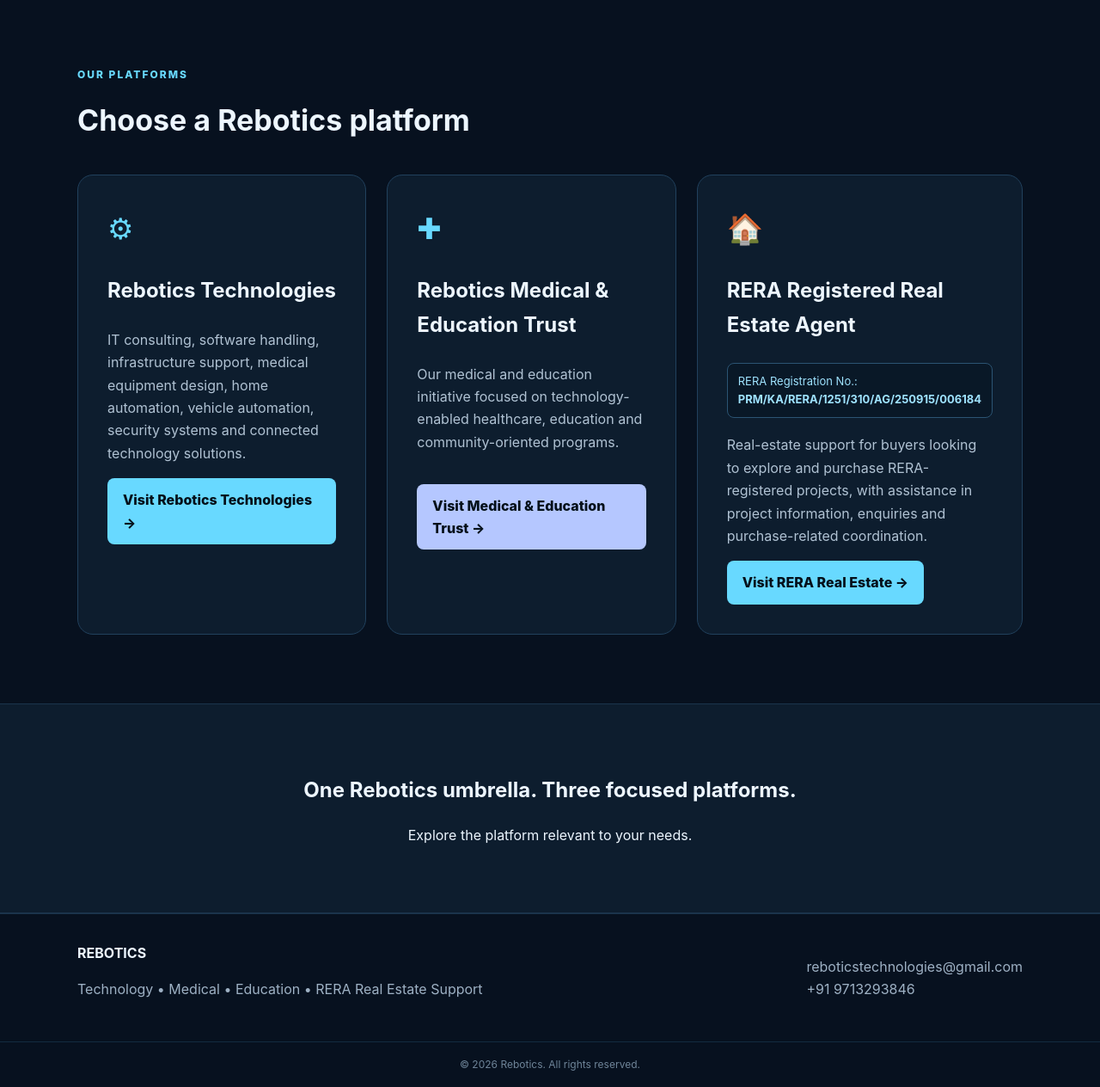
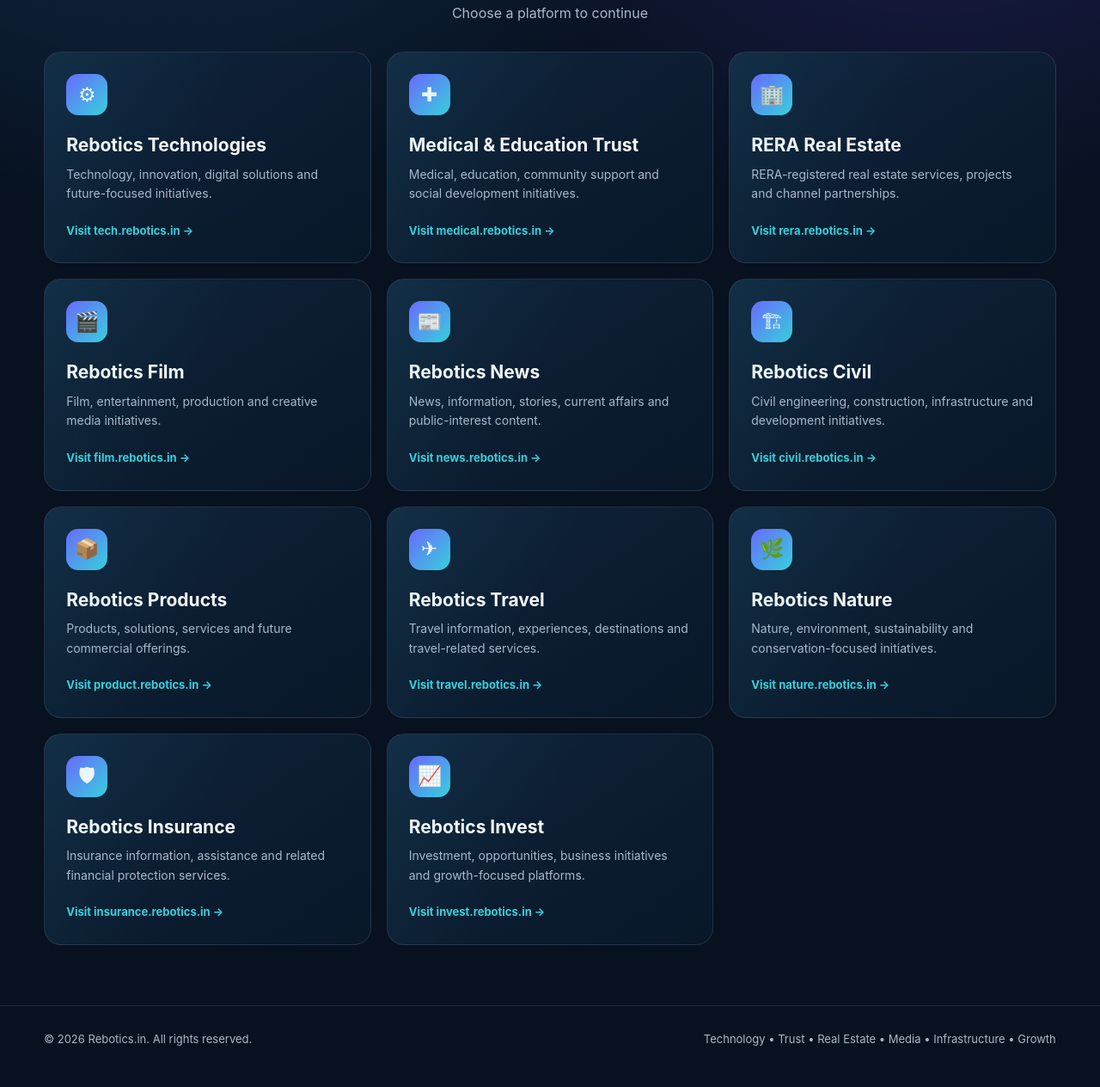
Before and after one commit to reboticstechnologies/rebotics.github.io, a plain HTML site: page index.html in a window 1280 px wide. Shown: the part 634-1898 px from the top of the page at 86% size. Drawn offline with Linux system fonts and the light colour scheme.

Commit message:
Add files via upload
Signed-off-by: Rebotics Technologies <reboticstechnologies@gmail.com>

```diff
--- a/index.html
+++ b/index.html
@@ -3,78 +3,160 @@
 <head>
 <meta charset="UTF-8">
 <meta name="viewport" content="width=device-width, initial-scale=1.0">
-<meta name="description" content="Rebotics - Technology, Medical & Education, and RERA registered real estate support.">
-<title>Rebotics | Technology, Medical & Education, RERA Support</title>
-<link rel="stylesheet" href="assets/style.css">
+<meta name="description" content="Rebotics.in - Technology, Medical & Education, RERA, Films, News, Civil, Products, Travel, Nature, Insurance and Investment initiatives.">
+<title>Rebotics.in | One Network. Many Possibilities.</title>
+<style>
+:root{
+  --bg:#07111f; --card:#0d1b2f; --card2:#10243d; --text:#f4f7fb;
+  --muted:#a9b8ca; --accent:#36d1dc; --accent2:#6c63ff;
+  --border:rgba(255,255,255,.10);
+}
+*{box-sizing:border-box;margin:0;padding:0}
+body{
+  font-family:Inter,Segoe UI,Arial,sans-serif;color:var(--text);
+  background:radial-gradient(circle at 15% 10%,#17375e 0,transparent 35%),
+             radial-gradient(circle at 85% 15%,#25205b 0,transparent 32%),var(--bg);
+  min-height:100vh;line-height:1.6;
+}
+a{text-decoration:none;color:inherit}
+.container{width:min(1180px,92%);margin:auto}
+header{padding:22px 0;border-bottom:1px solid var(--border);backdrop-filter:blur(10px)}
+.nav{display:flex;justify-content:space-between;align-items:center;gap:20px}
+.logo{font-size:28px;font-weight:800;letter-spacing:-1px}
+.logo span{color:var(--accent)}
+.nav a{color:var(--muted);font-size:14px}
+.hero{text-align:center;padding:88px 0 60px}
+.badge{display:inline-block;padding:7px 14px;border:1px solid rgba(54,209,220,.35);
+border-radius:999px;color:var(--accent);font-size:13px;margin-bottom:22px;background:rgba(54,209,220,.07)}
+h1{font-size:clamp(42px,7vw,76px);line-height:1.03;letter-spacing:-3px;margin-bottom:20px}
+h1 .gradient{background:linear-gradient(90deg,var(--accent),#fff,var(--accent2));
+-webkit-background-clip:text;background-clip:text;color:transparent}
+.hero p{max-width:720px;margin:auto;color:var(--muted);font-size:18px}
+.section-title{text-align:center;margin:20px 0 32px}
+.section-title h2{font-size:32px}
+.section-title p{color:var(--muted);margin-top:6px}
+.grid{display:grid;grid-template-columns:repeat(3,1fr);gap:18px;padding-bottom:70px}
+.card{
+  display:block;padding:25px;border:1px solid var(--border);border-radius:20px;
+  background:linear-gradient(145deg,rgba(16,36,61,.94),rgba(9,24,42,.94));
+  transition:.25s transform,.25s border-color,.25s box-shadow;position:relative;overflow:hidden
+}
+.card:before{content:"";position:absolute;inset:0;background:linear-gradient(120deg,rgba(54,209,220,.07),transparent 45%);pointer-events:none}
+.card:hover{transform:translateY(-6px);border-color:rgba(54,209,220,.5);box-shadow:0 18px 45px rgba(0,0,0,.28)}
+.icon{width:48px;height:48px;border-radius:14px;display:grid;place-items:center;
+background:linear-gradient(135deg,var(--accent2),var(--accent));font-size:23px;margin-bottom:18px}
+.card h3{font-size:21px;margin-bottom:6px}
+.card p{font-size:14px;color:var(--muted);min-height:48px}
+.visit{display:inline-block;margin-top:18px;color:var(--accent);font-size:13px;font-weight:700}
+footer{border-top:1px solid var(--border);padding:28px 0;color:var(--muted);font-size:13px}
+.footer-inner{display:flex;justify-content:space-between;gap:20px;flex-wrap:wrap}
+@media(max-width:850px){.grid{grid-template-columns:repeat(2,1fr)}}
+@media(max-width:560px){.grid{grid-template-columns:1fr}.hero{padding-top:60px}h1{letter-spacing:-2px}.nav a{display:none}}
+</style>
 </head>
 <body>
+
 <header>
   <div class="container nav">
-    <a class="brand" href="index.html">REBOTICS</a>
-    <nav>
-      <a href="index.html">Home</a>
-      <a href="about.html">About</a>
-      <a href="contact.html">Contact</a>
-    </nav>
+    <div class="logo">rebotics<span>.in</span></div>
+    <a href="#network">Explore the Network ↓</a>
   </div>
 </header>
 
 <main>
 <section class="hero">
   <div class="container">
-    <div class="eyebrow">REBOTICS.IN</div>
-    <h1>Technology, innovation, social impact and trusted real-estate support.</h1>
-    <p>Welcome to Rebotics — the central web presence connecting our technology, medical & education, and RERA-focused real-estate support initiatives.</p>
+    <div class="badge">THE REBOTICS NETWORK</div>
+    <h1>One Network.<br><span class="gradient">Many Possibilities.</span></h1>
+    <p>
+      Rebotics.in is the central gateway to a growing network of technology,
+      social initiatives, real estate, media, news, infrastructure, products,
+      travel, nature, insurance and investment platforms.
+    </p>
   </div>
 </section>
 
-<section class="section">
-  <div class="container">
-    <div class="eyebrow">OUR PLATFORMS</div>
-    <h2>Choose a Rebotics platform</h2>
-    <div class="grid">
+<section id="network" class="container">
+  <div class="section-title">
+    <h2>Explore Rebotics</h2>
+    <p>Choose a platform to continue</p>
+  </div>
 
-      <article class="card tech">
-        <div class="icon">⚙</div>
-        <h3>Rebotics Technologies</h3>
-        <p>IT consulting, software handling, infrastructure support, medical equipment design, home automation, vehicle automation, security systems and connected technology solutions.</p>
-        <a class="button" href="http://tech.rebotics.in/">Visit Rebotics Technologies →</a>
-      </article>
+  <div class="grid">
+    <a class="card" href="https://tech.rebotics.in/" target="_blank" rel="noopener">
+      <div class="icon">⚙</div><h3>Rebotics Technologies</h3>
+      <p>Technology, innovation, digital solutions and future-focused initiatives.</p>
+      <span class="visit">Visit tech.rebotics.in →</span>
+    </a>
 
-      <article class="card medical">
-        <div class="icon">✚</div>
-        <h3>Rebotics Medical & Education Trust</h3>
-        <p>Our medical and education initiative focused on technology-enabled healthcare, education and community-oriented programs.</p>
-        <a class="button secondary" href="http://medical.rebotics.in/">Visit Medical & Education Trust →</a>
-      </article>
+    <a class="card" href="https://medical.rebotics.in/" target="_blank" rel="noopener">
+      <div class="icon">✚</div><h3>Medical & Education Trust</h3>
+      <p>Medical, education, community support and social development initiatives.</p>
+      <span class="visit">Visit medical.rebotics.in →</span>
+    </a>
 
-      <article class="card rera">
-        <div class="icon">🏠</div>
-        <h3>RERA Registered Real Estate Agent</h3>
-        <div class="rera-number">RERA Registration No.: <strong>PRM/KA/RERA/1251/310/AG/250915/006184</strong></div>
-        <p>Real-estate support for buyers looking to explore and purchase RERA-registered projects, with assistance in project information, enquiries and purchase-related coordination.</p>
-        <a class="button" href="http://rera.rebotics.in/">Visit RERA Real Estate →</a>
-      </article>
+    <a class="card" href="https://rera.rebotics.in/" target="_blank" rel="noopener">
+      <div class="icon">🏢</div><h3>RERA Real Estate</h3>
+      <p>RERA-registered real estate services, projects and channel partnerships.</p>
+      <span class="visit">Visit rera.rebotics.in →</span>
+    </a>
 
-    </div>
-  </div>
-</section>
+    <a class="card" href="https://film.rebotics.in/" target="_blank" rel="noopener">
+      <div class="icon">🎬</div><h3>Rebotics Film</h3>
+      <p>Film, entertainment, production and creative media initiatives.</p>
+      <span class="visit">Visit film.rebotics.in →</span>
+    </a>
 
-<section class="band">
-  <div class="container center">
-    <h2>One Rebotics umbrella. Three focused platforms.</h2>
-    <p>Explore the platform relevant to your needs.</p>
+    <a class="card" href="https://news.rebotics.in/" target="_blank" rel="noopener">
+      <div class="icon">📰</div><h3>Rebotics News</h3>
+      <p>News, information, stories, current affairs and public-interest content.</p>
+      <span class="visit">Visit news.rebotics.in →</span>
+    </a>
+
+    <a class="card" href="https://civil.rebotics.in/" target="_blank" rel="noopener">
+      <div class="icon">🏗</div><h3>Rebotics Civil</h3>
+      <p>Civil engineering, construction, infrastructure and development initiatives.</p>
+      <span class="visit">Visit civil.rebotics.in →</span>
+    </a>
+
+    <a class="card" href="https://product.rebotics.in/" target="_blank" rel="noopener">
+      <div class="icon">📦</div><h3>Rebotics Products</h3>
+      <p>Products, solutions, services and future commercial offerings.</p>
+      <span class="visit">Visit product.rebotics.in →</span>
+    </a>
+
+    <a class="card" href="https://travel.rebotics.in/" target="_blank" rel="noopener">
+      <div class="icon">✈</div><h3>Rebotics Travel</h3>
+      <p>Travel information, experiences, destinations and travel-related services.</p>
+      <span class="visit">Visit travel.rebotics.in →</span>
+    </a>
+
+    <a class="card" href="https://nature.rebotics.in/" target="_blank" rel="noopener">
+      <div class="icon">🌿</div><h3>Rebotics Nature</h3>
+      <p>Nature, environment, sustainability and conservation-focused initiatives.</p>
+      <span class="visit">Visit nature.rebotics.in →</span>
+    </a>
+
+    <a class="card" href="https://insurance.rebotics.in/" target="_blank" rel="noopener">
+      <div class="icon">🛡</div><h3>Rebotics Insurance</h3>
+      <p>Insurance information, assistance and related financial protection services.</p>
+      <span class="visit">Visit insurance.rebotics.in →</span>
+    </a>
+
+    <a class="card" href="https://invest.rebotics.in/" target="_blank" rel="noopener">
+      <div class="icon">📈</div><h3>Rebotics Invest</h3>
+      <p>Investment, opportunities, business initiatives and growth-focused platforms.</p>
+      <span class="visit">Visit invest.rebotics.in →</span>
+    </a>
   </div>
 </section>
 </main>
 
 <footer>
-  <div class="container footer">
-    <div><strong>REBOTICS</strong><p>Technology • Medical • Education • RERA Real Estate Support</p></div>
-    <div><p><a href="mailto:reboticstechnologies@gmail.com">reboticstechnologies@gmail.com</a><br>
-    <a href="tel:+919713293846">+91 9713293846</a></p></div>
+  <div class="container footer-inner">
+    <div>© 2026 Rebotics.in. All rights reserved.</div>
+    <div>Technology • Trust • Real Estate • Media • Infrastructure • Growth</div>
   </div>
-  <div class="copyright">© 2026 Rebotics. All rights reserved.</div>
 </footer>
 </body>
 </html>
```
Also changed, not shown: README.txt.
